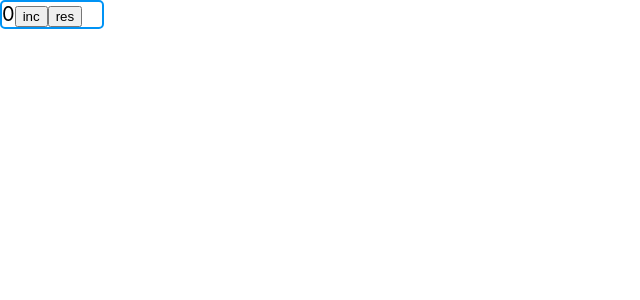
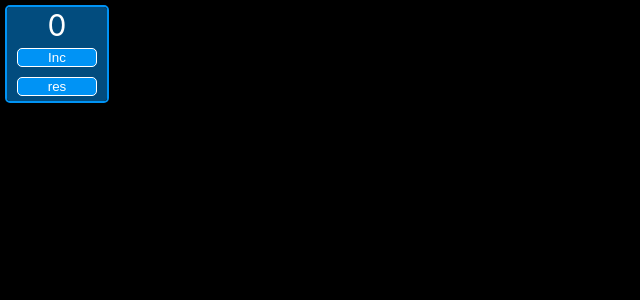
Before and after one commit to yo-atmosf3re/_counter, a React (Create React App) app: page / in a window 1280 px wide. Shown: the top 300 px of the page, without its empty margins (0-640 px from the left). Built offline with nearby package versions, Linux system fonts and the light colour scheme.

Commit message:
counter end, logic end, class, comp added

```diff
--- a/src/App.css
+++ b/src/App.css
@@ -1,24 +1,36 @@
+body {
+   background-color: rgb(0, 0, 0);
+}
+
 .counter {
    border: 2px solid rgb(0, 147, 245);
    border-radius: 5px;
    width: 100px;
    font-size: 20px;
-   display: grid;
-   grid-template-columns: 1fr;
-   grid-template-areas: 'display display' 'inc res';
+   margin: 5px;
 }
 
-.display {
-   grid-area: display;
-   text-align: center;
+.example {
+   display: grid;
+   background-color: rgb(2, 76, 126);
+   color: white;
+   border-radius: 3px;
 }
 
-.inc-button {
-grid-area: inc;
-align-items: end;
+.screen {
+   text-align: center;
+   font-size: 30px;
 }
 
-.reset-button {
-grid-area: res;
-text-align: right;
+.button {
+   background-color: rgb(0, 147, 245);
+   color: white;
+   margin: 5px auto;
+   width: 80%;
+   border-radius: 5px;
+   border: 1px solid white;
 }
+
+.button:active {
+   background-color: rgb(2, 76, 126);
+}
--- a/src/App.tsx
+++ b/src/App.tsx
@@ -1,16 +1,27 @@
-import React, { useState } from 'react';
+import React, { Dispatch, SetStateAction, useState } from 'react';
 import './App.css';
 import { Counter } from './components/Counter';
-import { CounterType, Example } from './Example';
 
+export type CounterType = 0 | 1 | 2 | 3 | 4 | 5;
+
+export type CounterPropsType = {
+  setCounterValue: Dispatch<SetStateAction<number>>
+  counterValue: number;
+  maxValue: number;
+}
+
+export type DisplayType = {
+  counterValue: number;
+  maxValue: number;
+}
 
 function App() {
   let [counterValue, setCounterValue] = useState<number>(0)
+  let maxValue: CounterType = 5;
 
   return (
     <div className='counter'>
-      {/* <Counter /> */}
-      <Example setCounterValue={setCounterValue} counterValue={counterValue} value={counterValue} />
+      <Counter setCounterValue={setCounterValue} counterValue={counterValue} maxValue={maxValue} />
     </div>
   )
 }
--- a/src/Example.tsx
+++ b/src/Example.tsx
@@ -1,22 +1,14 @@
 import React, { Dispatch, SetStateAction } from 'react';
 
-export type CounterType = 0 | 1 | 2 | 3 | 4 | 5;
+// export function Example(props: CounterPropsType) {
 
-export type CounterPropsType = {
-   setCounterValue: Dispatch<SetStateAction<number>>
-   counterValue: number;
-   value: number;
-}
 
-export function Example(props: CounterPropsType) {
 
-   let maxValue: CounterType = 5;
+//    return (
+//       <div className='example'>
 
-   return (
-      <div>
-         <span>{props.counterValue}</span>
-         <button onClick={() => { props.setCounterValue(props.counterValue < maxValue ? props.counterValue + 1 : maxValue) }}>inc</button>
-         <button onClick={() => { props.setCounterValue(0) }}>res</button>
-      </div >
-   );
-}
+//          <button className='button' onClick={() => { props.setCounterValue(props.counterValue < maxValue ? props.counterValue + 1 : maxValue) }}>inc</button>
+//          <button className='button' onClick={() => { props.setCounterValue(0) }}>res</button>
+//       </div >
+//    );
+// }
--- a/src/components/Counter.tsx
+++ b/src/components/Counter.tsx
@@ -1,14 +1,15 @@
 import React from 'react';
+import { CounterPropsType } from '../App';
 import { Display } from './Display';
 import { Increment } from './Increment';
 import { Reset } from './Reset';
 
-export function Counter() {
+export function Counter(props: CounterPropsType) {
    return (
-      <div>
-         <Display />
-         <Increment />
-         <Reset />
+      <div className='example'>
+         <Display maxValue={props.maxValue} counterValue={props.counterValue} />
+         <Increment maxValue={props.maxValue} setCounterValue={props.setCounterValue} counterValue={props.counterValue} />
+         <Reset maxValue={props.maxValue} setCounterValue={props.setCounterValue} counterValue={props.counterValue} />
       </div>
    );
 }
--- a/src/components/Display.tsx
+++ b/src/components/Display.tsx
@@ -1,9 +1,14 @@
 import React from 'react';
+import { DisplayType } from '../App';
 
-export function Display() {
+
+
+export function Display(props: DisplayType) {
+   const screen = {
+      color: props.counterValue == props.maxValue ? 'red' : 'white',
+   }
+
    return (
-      <div className='display'>
-         1
-      </div>
+      <span className='screen' style={screen}>{props.counterValue}</span>
    );
 }
--- a/src/components/Increment.tsx
+++ b/src/components/Increment.tsx
@@ -1,11 +1,15 @@
 import React from 'react';
+import { CounterPropsType } from '../App';
 
-export function Increment() {
+
+export function Increment(props: CounterPropsType) {
+   let changeCounterValue = () => {
+      props.setCounterValue(props.counterValue < props.maxValue ? props.counterValue + 1 : props.maxValue)
+   }
+
    return (
-      <div className='inc-button'>
-         <button >
-            Inc
-         </button>
-      </div>
+      <button className='button' onClick={changeCounterValue}>
+         Inc
+      </button>
    );
 }
--- a/src/components/Reset.tsx
+++ b/src/components/Reset.tsx
@@ -1,11 +1,10 @@
 import React from 'react';
+import { CounterPropsType } from '../App';
 
-export function Reset() {
+export function Reset(props: CounterPropsType) {
    return (
-      <div className='reset-button'>
-         <button >
-            reset
-         </button>
-      </div>
+      <button className='button' onClick={() => { props.setCounterValue(0) }}>
+         res
+      </button>
    );
 }
```
